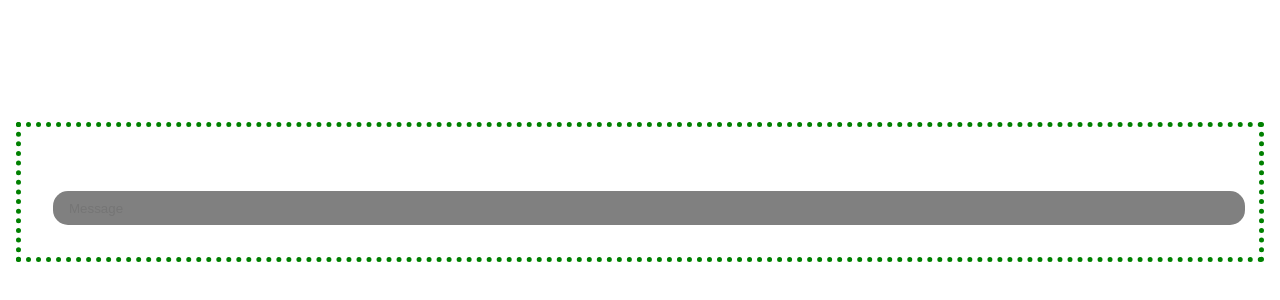
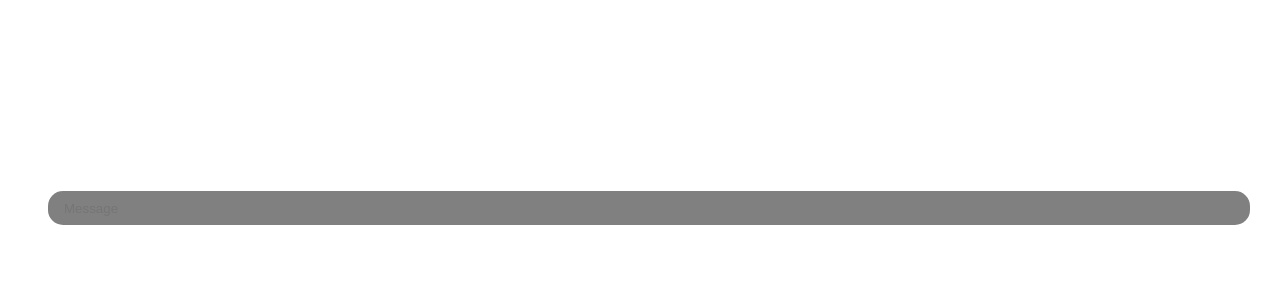
Before and after one commit to hwr-chatbot/Rasa-chatroom-react, a React (Vite) app: page / in a window 1280 px wide. Shown: the part 208-508 px from the top of the page. Built offline with nearby package versions, Linux system fonts and the light colour scheme.

Commit message:
Removed border

```diff
--- a/src/components/Chat.css
+++ b/src/components/Chat.css
@@ -1,5 +1,5 @@
 .chat-container {
-    border: dotted thick green;
+    border: dotted 0px green;
     padding: 2rem;
 }
 
```
